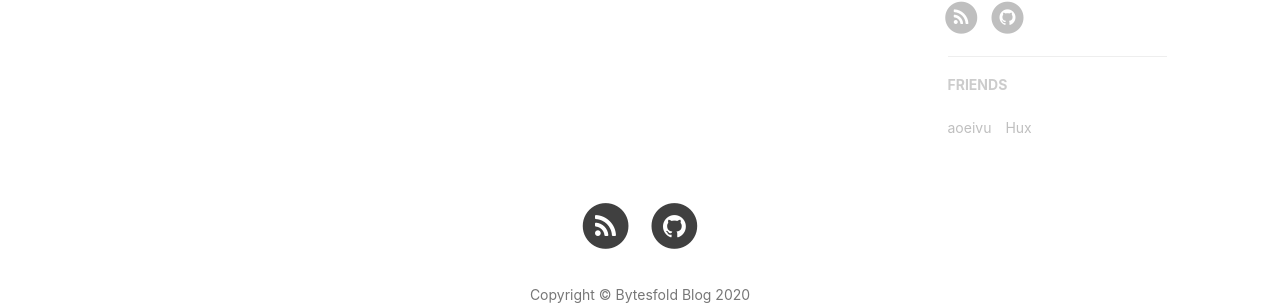
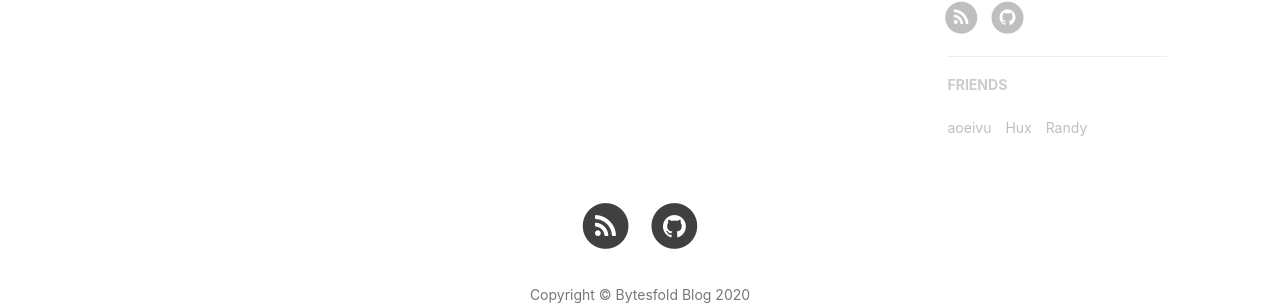
Before and after one commit to bytesfold/bytesfold.github.io, a Jekyll site: the page built from about.html, in a window 1280 px wide. Shown: the part 835-1143 px from the top of the page. Built offline with Jekyll 4.4.1, drawn with Linux system fonts in a browser that asks for light colours; nearby versions of some CDN libraries; comment, search, counter and statistics services are not loaded; grey boxes are pictures that could not be loaded.

Commit message:
add friends

```diff
--- a/_config.yml
+++ b/_config.yml
@@ -106,7 +106,10 @@ friends: [
         title: "aoeivu",
         href: "http://aoeivu.github.io"
     },{
-        title: "Hux",
-        href: "https://huangxuan.me/"
+      title: "Hux",
+      href: "https://huangxuan.me/"
+    },{
+      title: "Randy",
+      href: "https://lutaonan.com/"
     }
 ]
```
